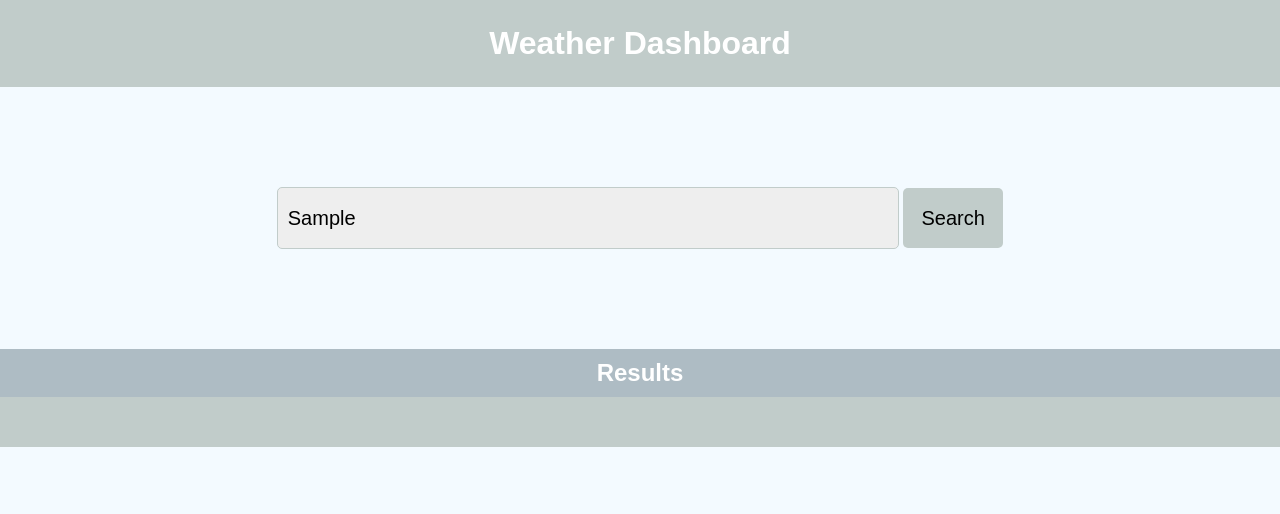
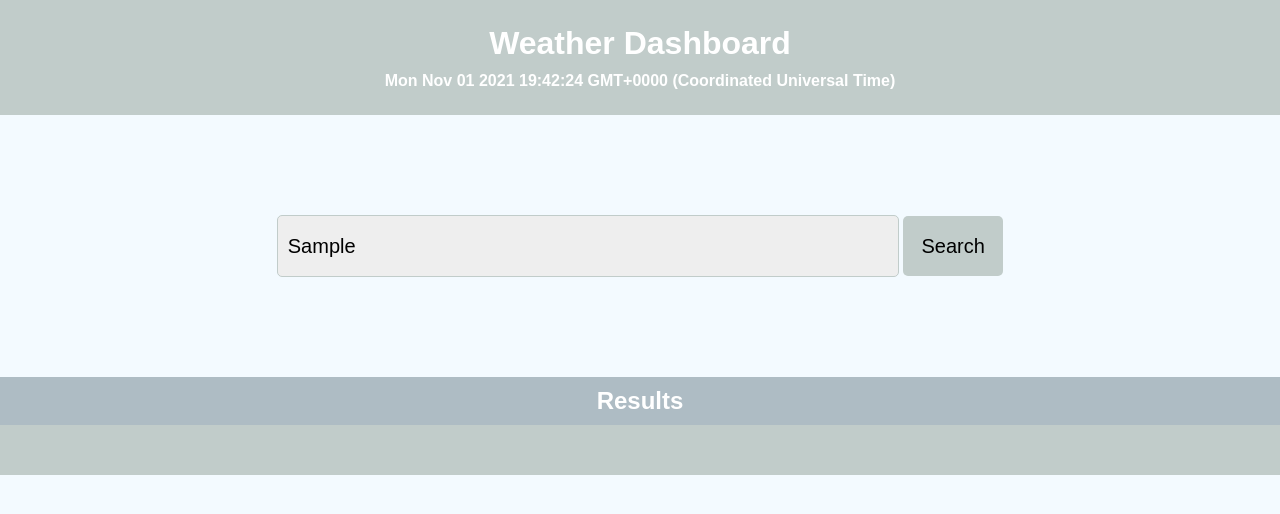
Before and after one commit to klynmc/strong-coffee, a plain HTML site: page index.html in a window 1280 px wide. Both pictures are taken after typing "Sample" into the empty fields and a click on the input "Search". Drawn offline with Linux system fonts and the light colour scheme; no server answers.

Commit message:
add date

```diff
--- a/app.js
+++ b/app.js
@@ -25,6 +25,9 @@ button.addEventListener('click', function() {
     })
 
     .catch(err => alert("Invalid city name!"))
+
+    var currentDay = new Date();
+    document.querySelector(".currentDay").innerHTML = currentDay;
 });
 
 // RESOURCES
--- a/index.html
+++ b/index.html
@@ -9,7 +9,10 @@
 </head>
 <body>
 
-<header><h1>Weather Dashboard</h1></header>
+<header>
+    <h1>Weather Dashboard</h1>
+    <p class="currentDay"></p>
+</header>
 
 <div class="inputForm">
     <input type="text" class="inputVal" placeholder="Enter a city">
--- a/style.css
+++ b/style.css
@@ -16,6 +16,11 @@ header {
     text-align: center;
     padding-top: 25px;
     padding-bottom: 25px;
+}
+
+header p {
+    color: white;
+    padding-top: 10px;
 }
 
 .inputForm {
```
